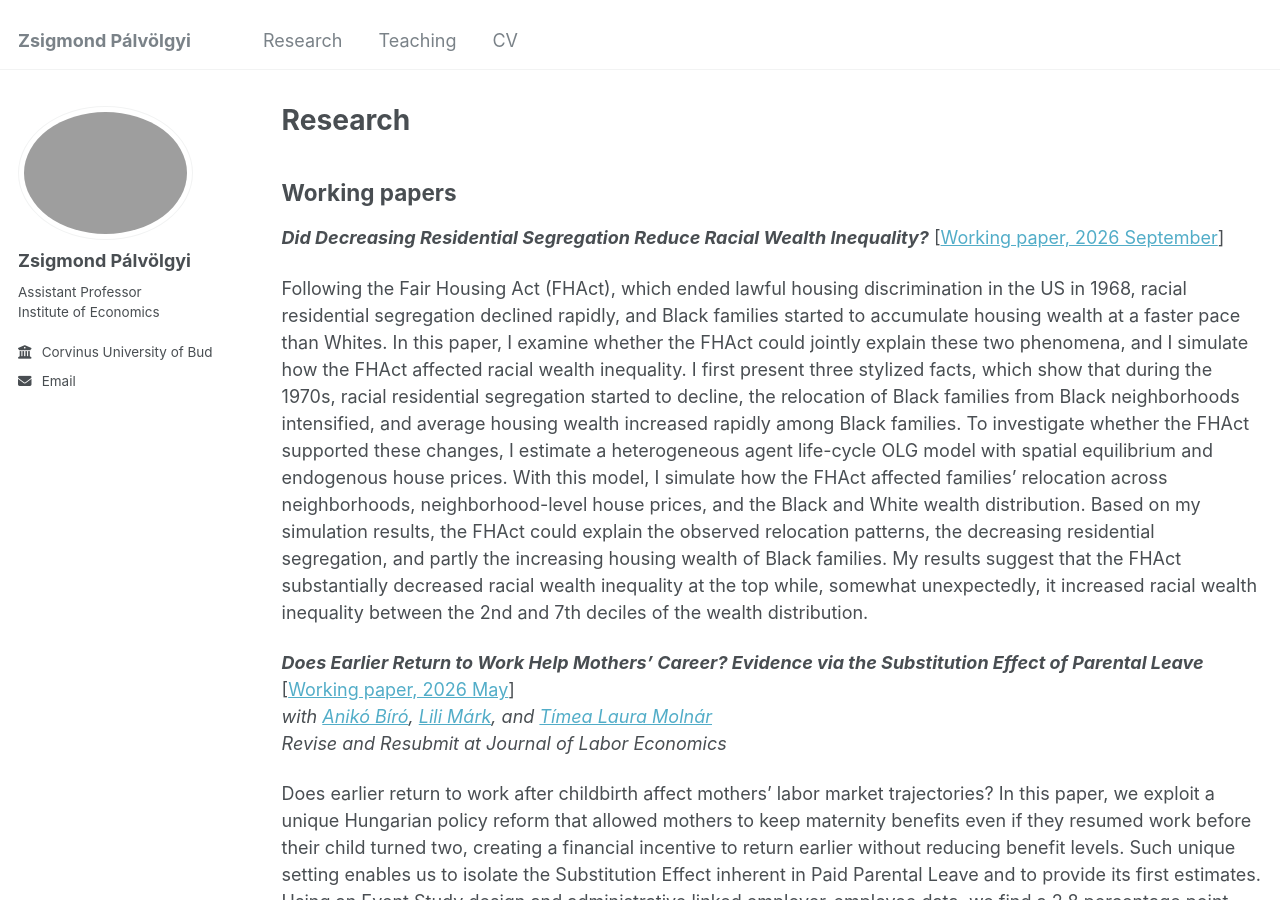
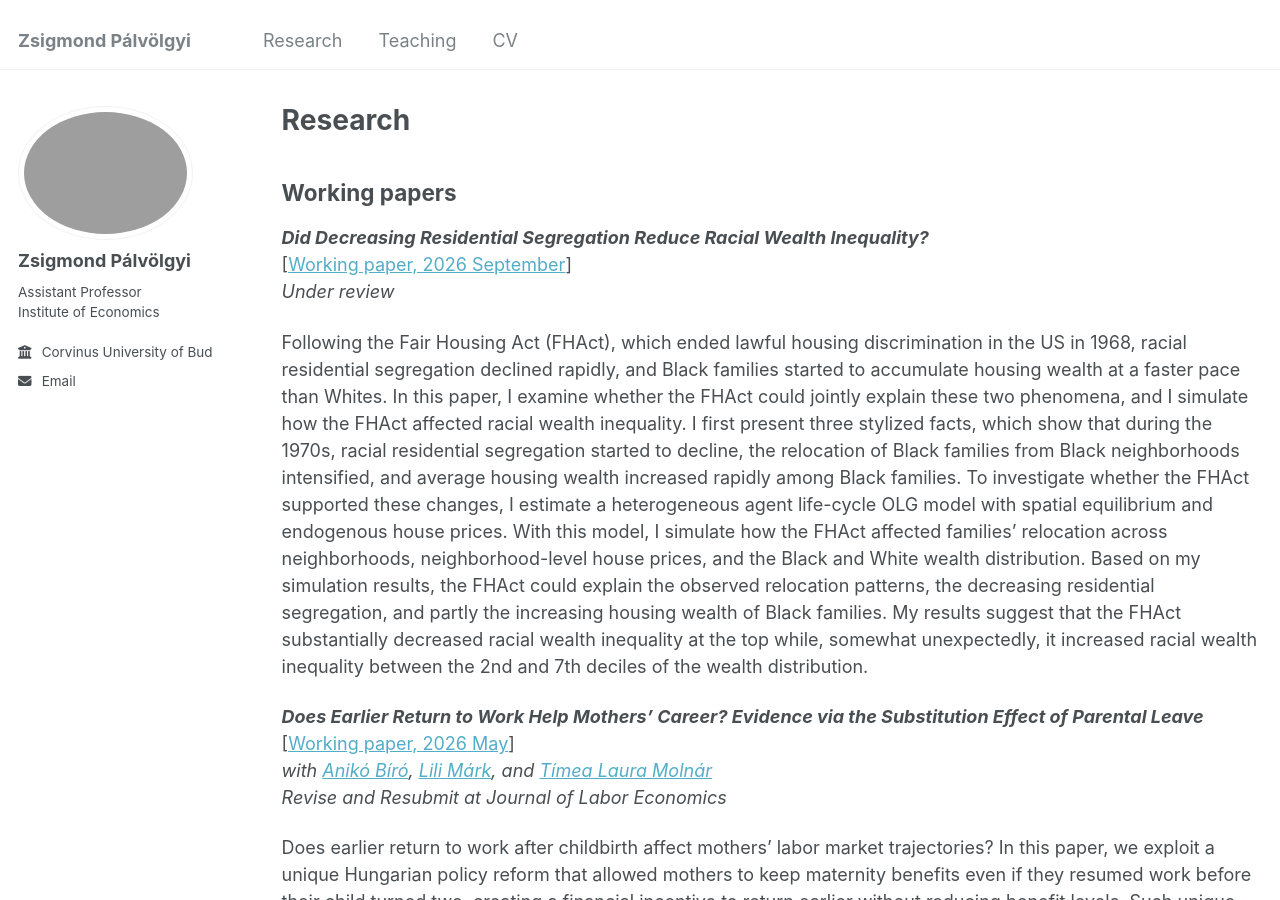
Before and after one commit to zsigmond-palvolgyi/zsigmond-palvolgyi.github.io, a Jekyll site: the page built from _pages/reasearch.md, in a window 1280 px wide and 900 px high. Built offline with Jekyll 4.4.1, drawn with Linux system fonts in a browser that asks for light colours.

Commit message:
Update reasearch.md

```diff
--- a/_pages/reasearch.md
+++ b/_pages/reasearch.md
@@ -9,17 +9,21 @@ author_profile: true
 
 ## Working papers
 
-***Did Decreasing Residential Segregation Reduce Racial Wealth Inequality?*** [[Working paper, 2026 September][jmp]]<br>
+***Did Decreasing Residential Segregation Reduce Racial Wealth Inequality?*** <br>
+[[Working paper, 2026 September][jmp]]<br>
+_Under review_
 
 Following the Fair Housing Act (FHAct), which ended lawful housing discrimination in the US in 1968, racial residential segregation declined rapidly, and Black families started to accumulate housing wealth at a faster pace than Whites. In this paper, I examine whether the FHAct could jointly explain these two phenomena, and I simulate how the FHAct affected racial wealth inequality. I first present three stylized facts, which show that during the 1970s, racial residential segregation started to decline, the relocation of Black families from Black neighborhoods intensified, and average housing wealth increased rapidly among Black families. To investigate whether the FHAct supported these changes, I estimate a heterogeneous agent life-cycle OLG model with spatial equilibrium and endogenous house prices. With this model, I simulate how the FHAct affected families' relocation across neighborhoods, neighborhood-level house prices, and the Black and White wealth distribution. Based on my simulation results, the FHAct could explain the observed relocation patterns, the decreasing residential segregation, and partly the increasing housing wealth of Black families. My results suggest that the FHAct substantially decreased racial wealth inequality at the top while, somewhat unexpectedly, it increased racial wealth inequality between the 2nd and 7th deciles of the wealth distribution.
 
-***Does Earlier Return to Work Help Mothers’ Career? Evidence via the Substitution Effect of Parental Leave*** [[Working paper, 2026 May][gyed_extra]] <br>
+***Does Earlier Return to Work Help Mothers’ Career? Evidence via the Substitution Effect of Parental Leave*** <br>
+[[Working paper, 2026 May][gyed_extra]] <br>
 _with [Anikó Bíró](https://sites.google.com/site/aniko17biro/), [Lili Márk](https://sites.google.com/view/lilimrk/home?authuser=0), and [Tímea Laura Molnár](https://molnartl.github.io/research/)_ <br>
 _Revise and Resubmit at Journal of Labor Economics_
 
 Does earlier return to work after childbirth affect mothers’ labor market trajectories? In this paper, we exploit a unique Hungarian policy reform that allowed mothers to keep maternity benefits even if they resumed work before their child turned two, creating a financial incentive to return earlier without reducing benefit levels. Such unique setting enables us to isolate the Substitution Effect inherent in Paid Parental Leave and to provide its first estimates. Using an Event Study design and administrative linked employer-employee data, we find a 2.8 percentage point (28 percent) rise in employment 19–24 months after childbirth, with no impact on later births or long-term employment propensities. 3–5 years after childbirth, eligible mothers tend to sort into firms with higher wage premiums, but into roles with fewer leadership responsibilities, lower time pressure or consequences of error, and less need for analytical thinking. Our results are consistent with mothers having an income target and trading off wages with job amenities, suggesting that earlier return to work shapes their careers. We find wage increases for some – mothers who give birth at an older age and live in Budapest – despite sorting into less managerial jobs, while those initially in lower-paying firms tend to move up, albeit into less managerial, but predictable jobs with a regular schedule.
 
-***Parental Resources and College Major Choice*** [[Working paper, 2026 April][major_paper]] <br>
+***Parental Resources and College Major Choice*** <br>
+[[Working paper, 2026 April][major_paper]] <br>
 _with [Tyler Radler](https://tradler.github.io/) and [Nikhil Rao](https://sites.google.com/view/nikhil-rao/)_
 
 If parental resources insure children against negative labor market shocks, access to such informal safety nets might influence children’s decisions of what to study in college. This paper examines how unexpected increases in housing prices affect children’s college major choices. We do this by combining a large survey of United States first-year undergraduates with spatial variation in housing demand growth during the 2000s housing boom. Using variation in the size of the structural break in house prices as an instrument for price changes, we find that overall, unexpected increases in house prices induce first-year students to choose majors that earn more. These effects are concentrated among students from areas with low home-ownership rates, consistent with these students primarily facing a cost of living increase. In contrast, an unexpected increase in house prices induces students from areas with high home-ownership rates to choose majors associated with lower earnings. This pattern is consistent with these students responding to a wealth increase by enrolling in majors that lead to lower-paying careers but potentially better amenities.
```
